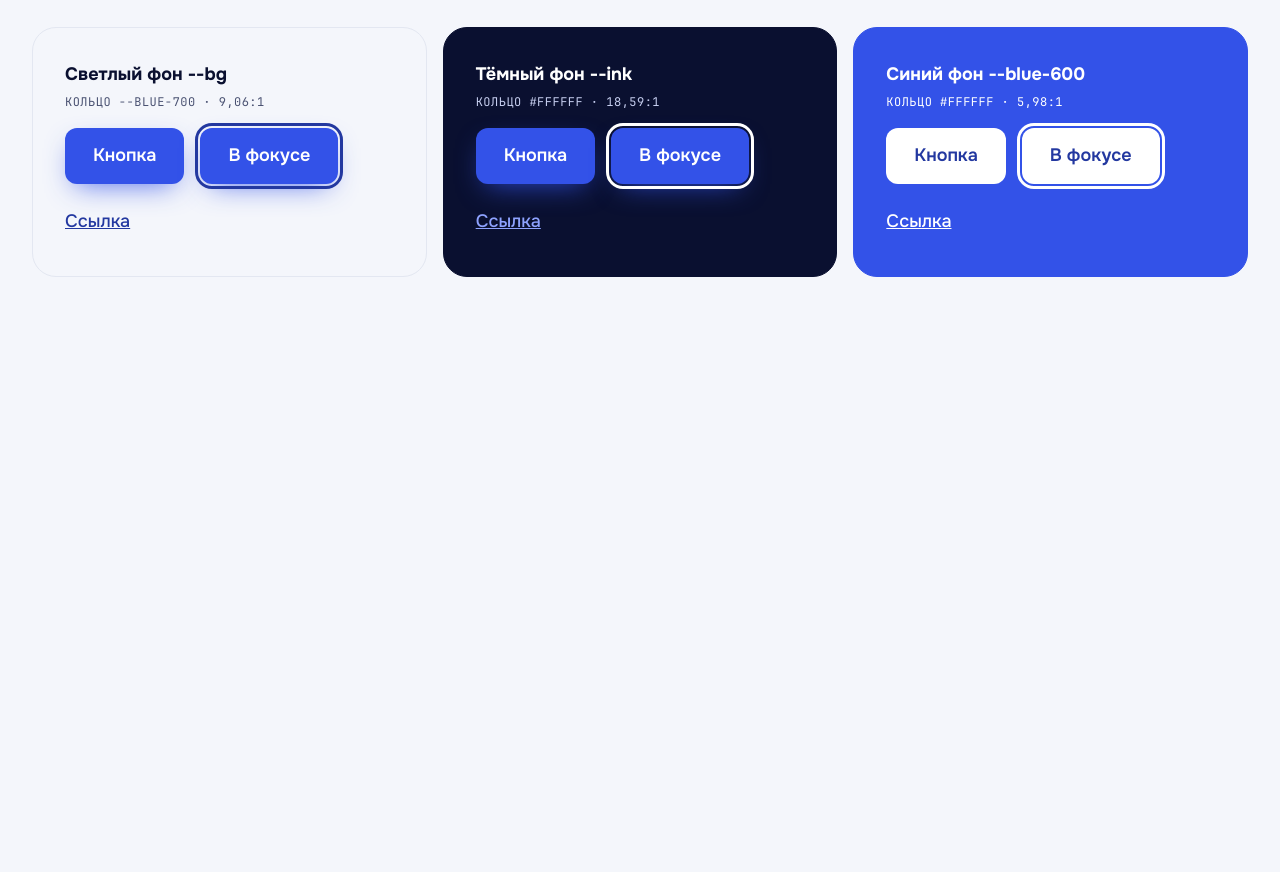
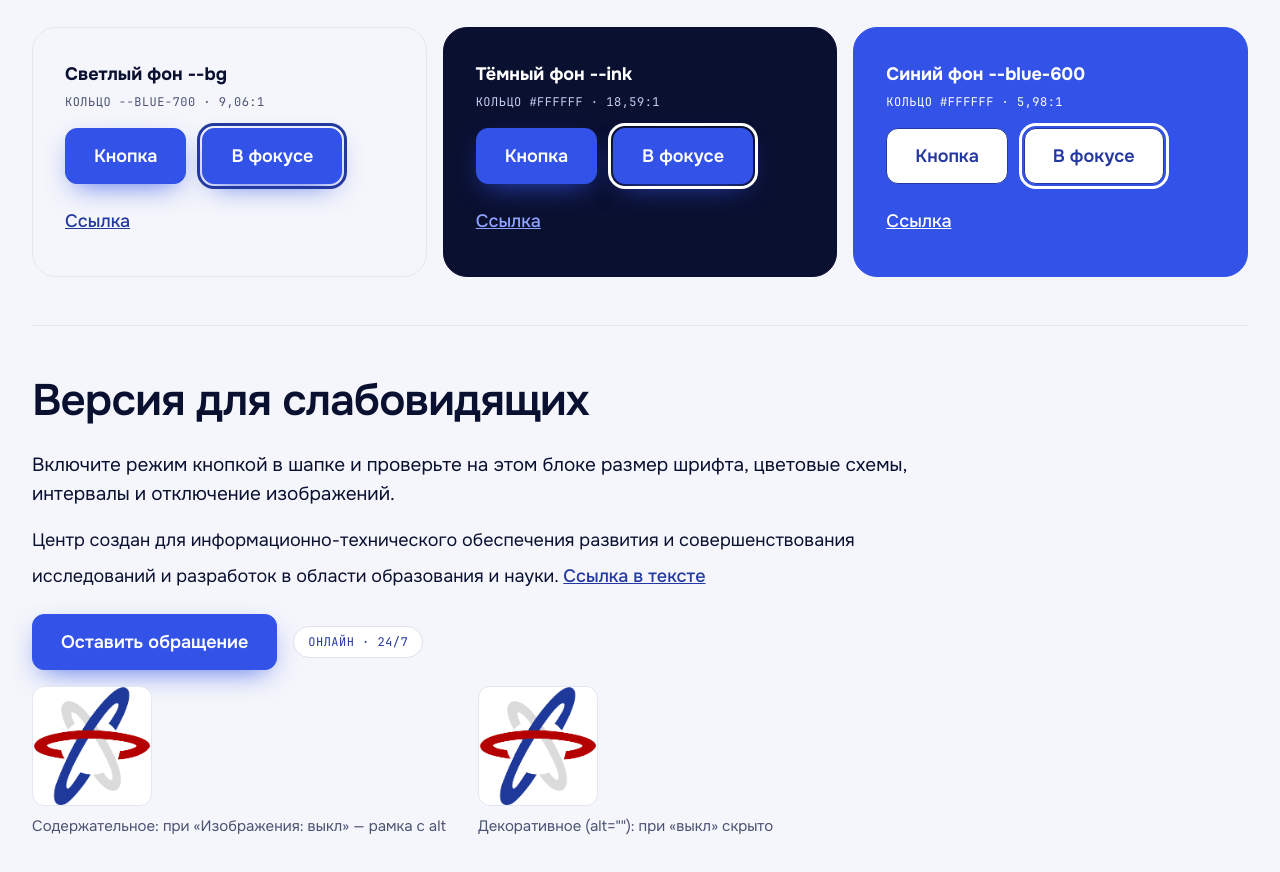
Before and after one commit to VV1nc3nt/cito, a Next.js app: page /dev/tokens in a window 1280 px wide. Shown: the part 3450-4322 px from the top of the page. Before the commit the page ends 3871 px from the top, so only its background shows below. Built offline with nearby package versions, Linux system fonts and the light colour scheme; no server answers.

Commit message:
Extend tokens demo page

```diff
--- a/src/app/(frontend)/dev/tokens/page.module.css
+++ b/src/app/(frontend)/dev/tokens/page.module.css
@@ -53,7 +53,7 @@
   display: grid;
   gap: 2px;
   padding: 12px 14px 14px;
-  font-size: 15px;
+  font-size: 0.9375rem;
   line-height: 1.4;
 }
 
@@ -88,14 +88,9 @@
   color: var(--text);
 }
 
-.bgGrid[data-surface='dark'] {
-  border-color: var(--ink);
-  background-color: var(--ink);
-}
-
-.bgGrid[data-surface='blue'] {
-  border-color: var(--blue-600);
-  background-color: var(--blue-600);
+.bgGrid[data-surface] {
+  border-color: var(--surface-bg);
+  background-color: var(--surface-bg);
 }
 
 .bgGrid :global(.mono-label) {
@@ -118,7 +113,7 @@
   display: flex;
   flex-wrap: wrap;
   column-gap: 12px;
-  color: var(--blue-700);
+  color: var(--text-accent);
 }
 
 .typeMeta code {
@@ -143,8 +138,8 @@
   place-items: center;
   border-radius: var(--radius-field);
   background: var(--icon-bg);
-  border: 1px dashed var(--blue-300);
-  color: var(--blue-700);
+  border: 1px dashed var(--line-2-strong);
+  color: var(--text-accent);
   font-family: var(--font-mono);
   font-size: var(--fs-mono);
 }
@@ -182,7 +177,7 @@
 }
 
 .tile :global(.mono-label) {
-  color: var(--blue-700);
+  color: var(--text-accent);
 }
 
 /* Controls */
@@ -200,26 +195,29 @@
   align-items: center;
   justify-content: center;
   min-width: var(--tap-min);
-  height: var(--button-height);
-  padding: 0 28px;
-  border: 0;
+  min-height: var(--button-height);
+  padding: 8px 28px;
+  border: var(--btn-border-width) solid var(--btn-primary-border);
   border-radius: var(--radius-button);
   font-weight: 600;
   font-size: var(--fs-body);
-  white-space: nowrap;
+  line-height: var(--lh-ui);
+  text-align: center;
+  white-space: var(--ui-nowrap);
   cursor: pointer;
   transition: transform 0.2s ease;
 }
 
 .button {
-  background: var(--blue-600);
-  color: var(--white);
-  box-shadow: var(--shadow-button);
+  background: var(--btn-primary-bg);
+  color: var(--btn-primary-fg);
+  box-shadow: var(--btn-primary-shadow);
 }
 
 .buttonInverse {
-  background: var(--white);
-  color: var(--blue-700);
+  border-color: var(--btn-inverse-fg);
+  background: var(--btn-inverse-bg);
+  color: var(--btn-inverse-fg);
 }
 
 .button:hover,
@@ -235,12 +233,12 @@
   border: 1px solid var(--line-2);
   border-radius: var(--radius-pill);
   background: var(--surface);
-  color: var(--blue-700);
+  color: var(--text-accent);
   font-family: var(--font-mono);
   font-size: var(--fs-mono);
   letter-spacing: var(--ls-mono);
   text-transform: uppercase;
-  white-space: nowrap;
+  white-space: var(--ui-nowrap);
 }
 
 /* Focus demo */
@@ -261,14 +259,9 @@
   color: var(--text);
 }
 
-.focusPanel[data-surface='dark'] {
-  border-color: var(--ink);
-  background: var(--ink);
-}
-
-.focusPanel[data-surface='blue'] {
-  border-color: var(--blue-600);
-  background: var(--blue-600);
+.focusPanel[data-surface] {
+  border-color: var(--surface-bg);
+  background: var(--surface-bg);
 }
 
 .focusLabel {
@@ -293,3 +286,38 @@
   color: var(--text-accent);
   font-weight: 500;
 }
+
+/* Low-vision mode */
+
+.lvSample {
+  display: grid;
+  gap: var(--grid-gap);
+  max-width: 880px;
+}
+
+.lvImages {
+  display: flex;
+  flex-wrap: wrap;
+  align-items: flex-start;
+  gap: calc(var(--grid-gap) * 2);
+}
+
+.lvFigure {
+  display: grid;
+  gap: 8px;
+  margin: 0;
+}
+
+.lvFigure figcaption {
+  color: var(--text-muted);
+  font-size: 0.9375rem;
+}
+
+.lvImage {
+  width: 120px;
+  height: 120px;
+  object-fit: contain;
+  border: 1px solid var(--line);
+  border-radius: var(--radius-button);
+  background: var(--white);
+}
--- a/src/app/(frontend)/dev/tokens/page.tsx
+++ b/src/app/(frontend)/dev/tokens/page.tsx
@@ -4,6 +4,7 @@ import { notFound } from 'next/navigation'
 
 import { Container } from '@/components/layout/Container'
 import { Grid, GridItem } from '@/components/layout/Grid'
+import { Image } from '@/components/ui/Image'
 
 import { CssVar } from './CssVar'
 import styles from './page.module.css'
@@ -205,6 +206,51 @@ export default function TokensPage() {
           ))}
         </div>
       </section>
+
+      <section className={styles.section} aria-labelledby="low-vision">
+        <h2 id="low-vision">Версия для слабовидящих</h2>
+        <div className={styles.lvSample}>
+          <p className="lead">
+            Включите режим кнопкой в шапке и проверьте на этом блоке размер шрифта, цветовые схемы,
+            интервалы и отключение изображений.
+          </p>
+          <p className="text">
+            Центр создан для информационно-технического обеспечения развития и совершенствования
+            исследований и разработок в области образования и науки.{' '}
+            <a href="#low-vision" className={styles.link}>
+              Ссылка в тексте
+            </a>
+          </p>
+          <div className={styles.controls}>
+            <button type="button" className={styles.button}>
+              Оставить обращение
+            </button>
+            <span className={styles.badge}>Онлайн · 24/7</span>
+          </div>
+          <div className={styles.lvImages}>
+            <figure className={styles.lvFigure}>
+              <Image
+                src="/images/logo-cito.png"
+                alt="Логотип ФГБУ ЦИТО"
+                width={120}
+                height={120}
+                className={styles.lvImage}
+              />
+              <figcaption>Содержательное: при «Изображения: выкл» — рамка с alt</figcaption>
+            </figure>
+            <figure className={styles.lvFigure}>
+              <Image
+                src="/images/logo-cito.png"
+                alt=""
+                width={120}
+                height={120}
+                className={styles.lvImage}
+              />
+              <figcaption>Декоративное (alt=&quot;&quot;): при «выкл» скрыто</figcaption>
+            </figure>
+          </div>
+        </div>
+      </section>
     </Container>
   )
 }
--- a/src/styles/low-vision.css
+++ b/src/styles/low-vision.css
@@ -89,6 +89,8 @@
   --btn-secondary-bg-hover: var(--lv-bg);
   --btn-secondary-border: var(--lv-fg);
   --btn-secondary-fg: var(--lv-fg);
+  --btn-inverse-bg: var(--lv-bg);
+  --btn-inverse-fg: var(--lv-fg);
 
   /* Skip link */
   --skip-link-bg: var(--lv-bg);
--- a/src/styles/tokens.css
+++ b/src/styles/tokens.css
@@ -128,6 +128,8 @@
   --btn-secondary-bg-hover: var(--bg);
   --btn-secondary-border: var(--line-2);
   --btn-secondary-fg: var(--ink);
+  --btn-inverse-bg: var(--white); /* on the blue surface */
+  --btn-inverse-fg: var(--blue-700);
   --fs-button: 0.9375rem;
   --fs-button-sm: 0.875rem;
 
```
